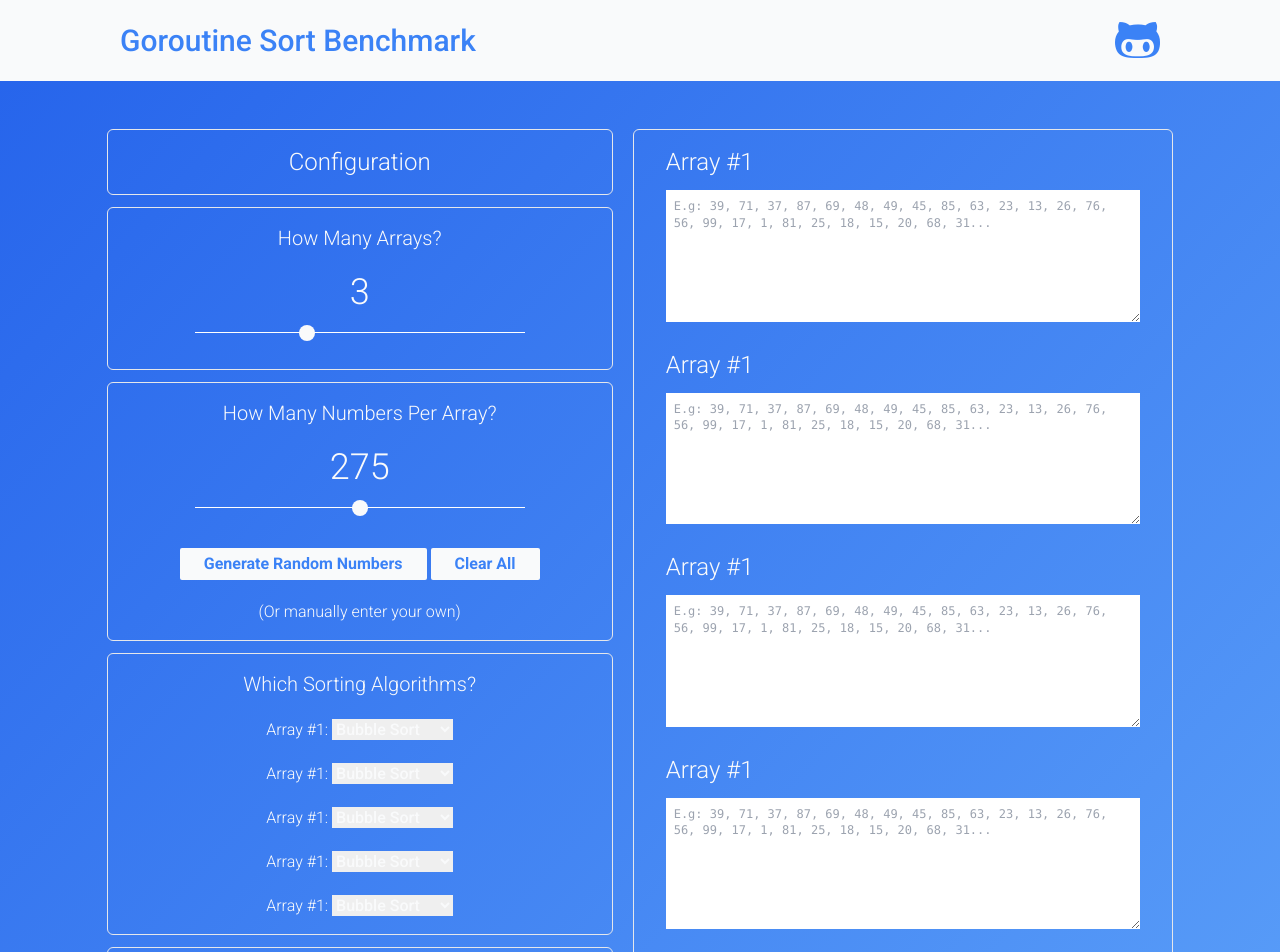
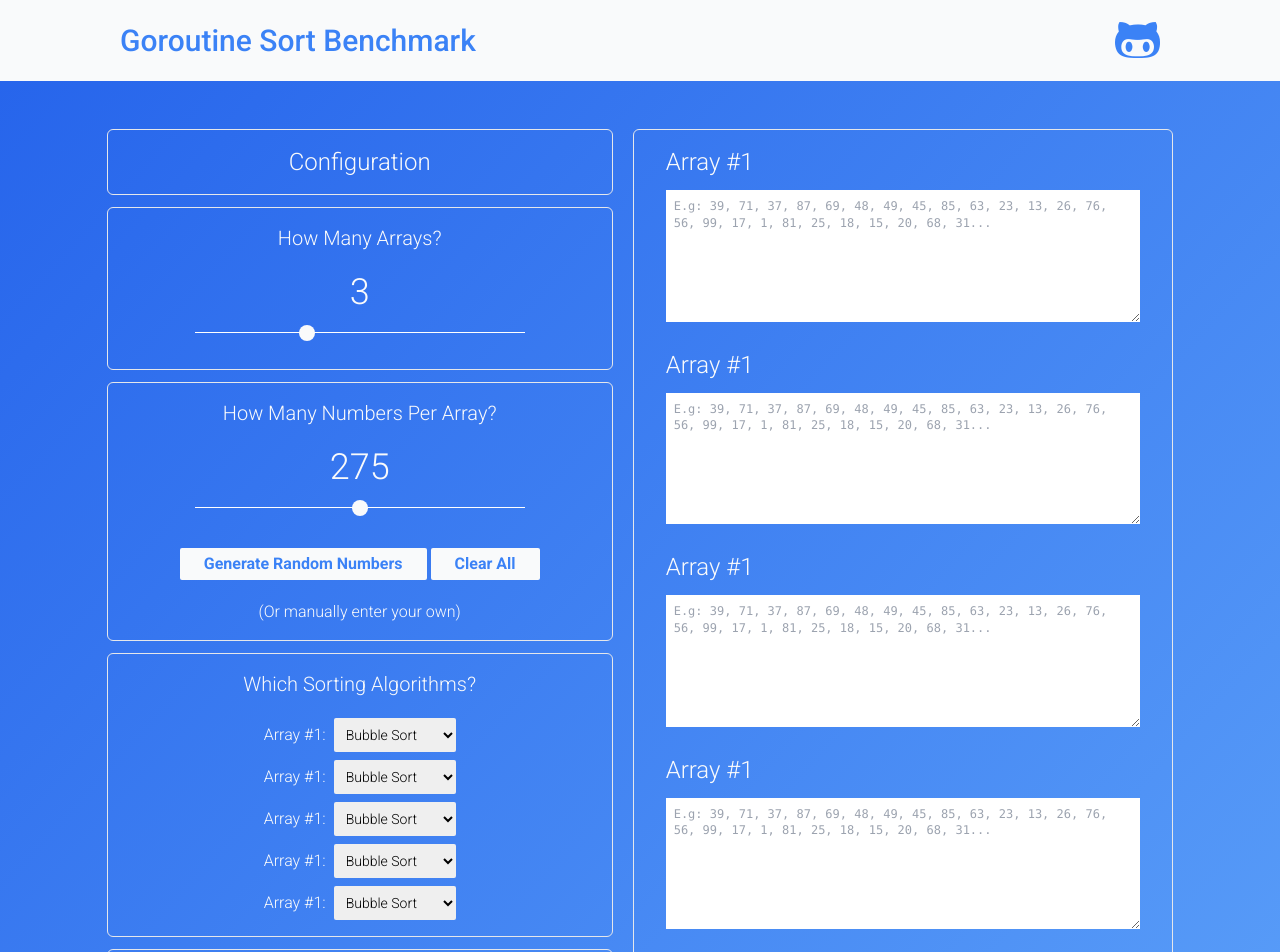
Before and after one commit to shah-a/few2.3-04-final-project, a React (Vite) app: page / in a window 1280 px wide. Shown: the top 952 px of the page. Built offline with nearby package versions, Linux system fonts and the light colour scheme.

Commit message:
Add: styled algorithm dropdowns
NOTES:
- Styling is finished; next phase is to add button functionality

```diff
--- a/src/components/ConfigList/AlgoSelectList/AlgoSelect/index.jsx
+++ b/src/components/ConfigList/AlgoSelectList/AlgoSelect/index.jsx
@@ -1,11 +1,13 @@
 const AlgoSelect = () => (
   <div className="AlgoSelect">
-    <label htmlFor="algorithm-1" className="algorithm-label">Array #1: </label>
-    <select id="algorithm-1" className="algorithm-select">
-      <option value="bubble">Bubble Sort</option>
-      <option value="selection">Selection Sort</option>
-      <option value="insertion">Insertion Sort</option>
-    </select>
+    <label className="space-x-2">
+      <span>Array #1:</span>
+      <select className="p-2 text-black rounded-sm">
+        <option value="bubble">Bubble Sort</option>
+        <option value="selection">Selection Sort</option>
+        <option value="insertion">Insertion Sort</option>
+      </select>
+    </label>
   </div>
 );
 
--- a/src/components/ConfigList/AlgoSelectList/index.jsx
+++ b/src/components/ConfigList/AlgoSelectList/index.jsx
@@ -3,11 +3,13 @@ import AlgoSelect from './AlgoSelect';
 const AlgoSelectList = () => (
   <div className="AlgoSelect outline">
     <h3>Which Sorting Algorithms?</h3>
-    <AlgoSelect />
-    <AlgoSelect />
-    <AlgoSelect />
-    <AlgoSelect />
-    <AlgoSelect />
+    <div className="space-y-2">
+      <AlgoSelect />
+      <AlgoSelect />
+      <AlgoSelect />
+      <AlgoSelect />
+      <AlgoSelect />
+    </div>
   </div>
 );
 
--- a/src/index.css
+++ b/src/index.css
@@ -54,6 +54,10 @@
     -moz-appearance: none;
     @apply w-4 h-4 border-none rounded-full bg-gray-50 hover:bg-gray-200 transition-colors cursor-pointer;
   }
+
+  select, option {
+    @apply text-sm font-light;
+  }
 }
 
 @layer utilities {
```
